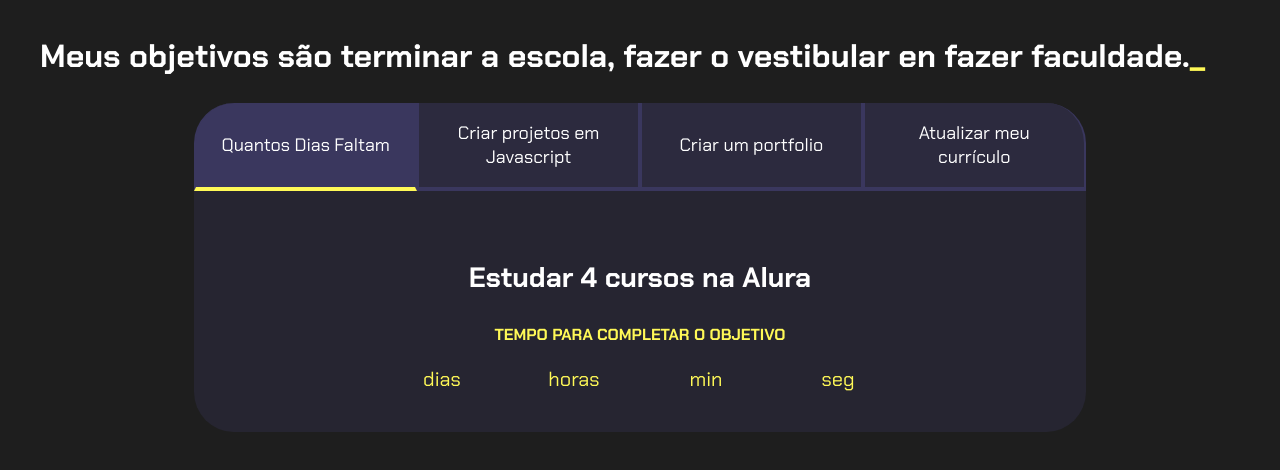
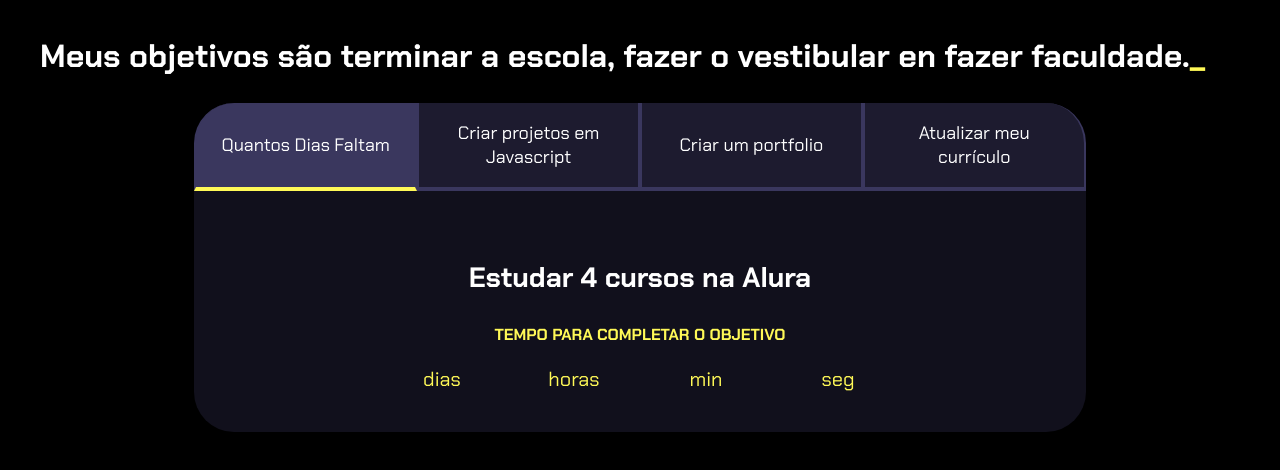
Before and after one commit to carlosss12334/projeto-de-vida, a plain HTML site: page index.html in a window 1280 px wide. Drawn offline with Linux system fonts and the light colour scheme.

Commit message:
Update style.css

```diff
--- a/style.css
+++ b/style.css
@@ -1,7 +1,7 @@
 @import url('https://fonts.googleapis.com/css2?family=Chakra+Petch:wght@400;700&display=swap');
 
 :root {
-    --cor-de-fundo: #1E1E1E;
+    --cor-de-fundo: #000000;
     --amarelo: #fff957;
     --branco: #FFFFFF;
     --botao-ativo: #3A375E;
```
